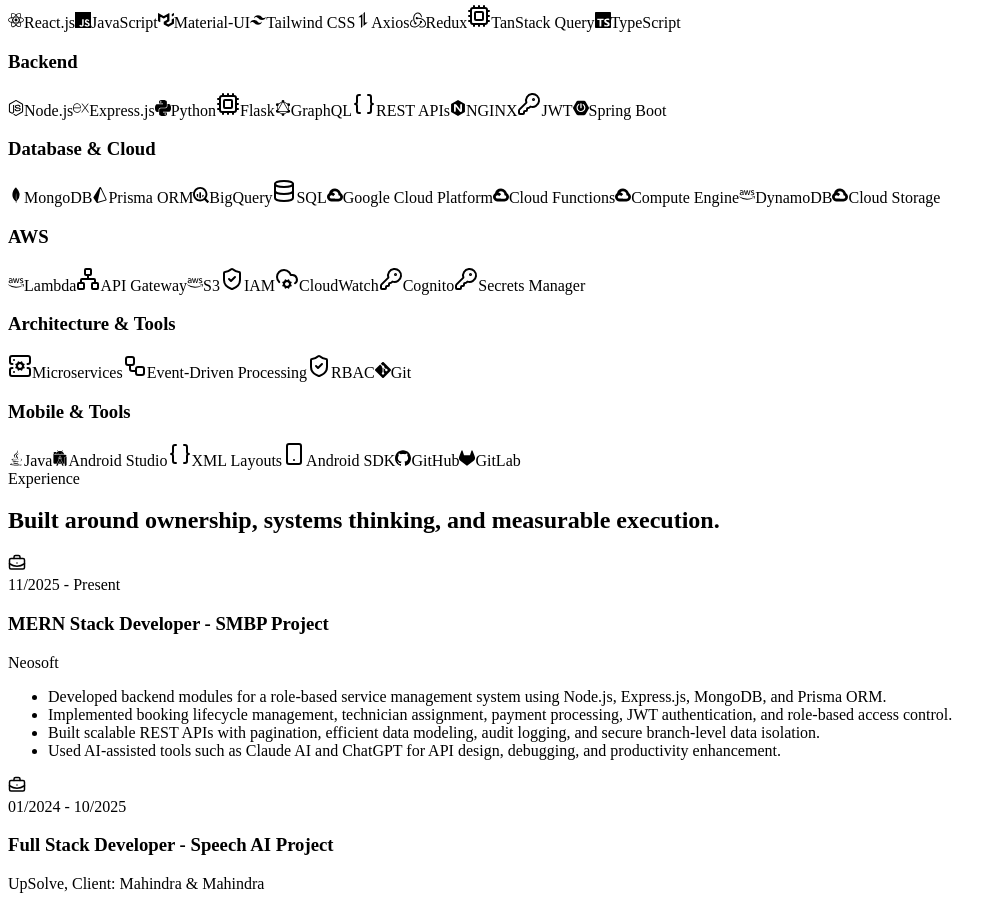
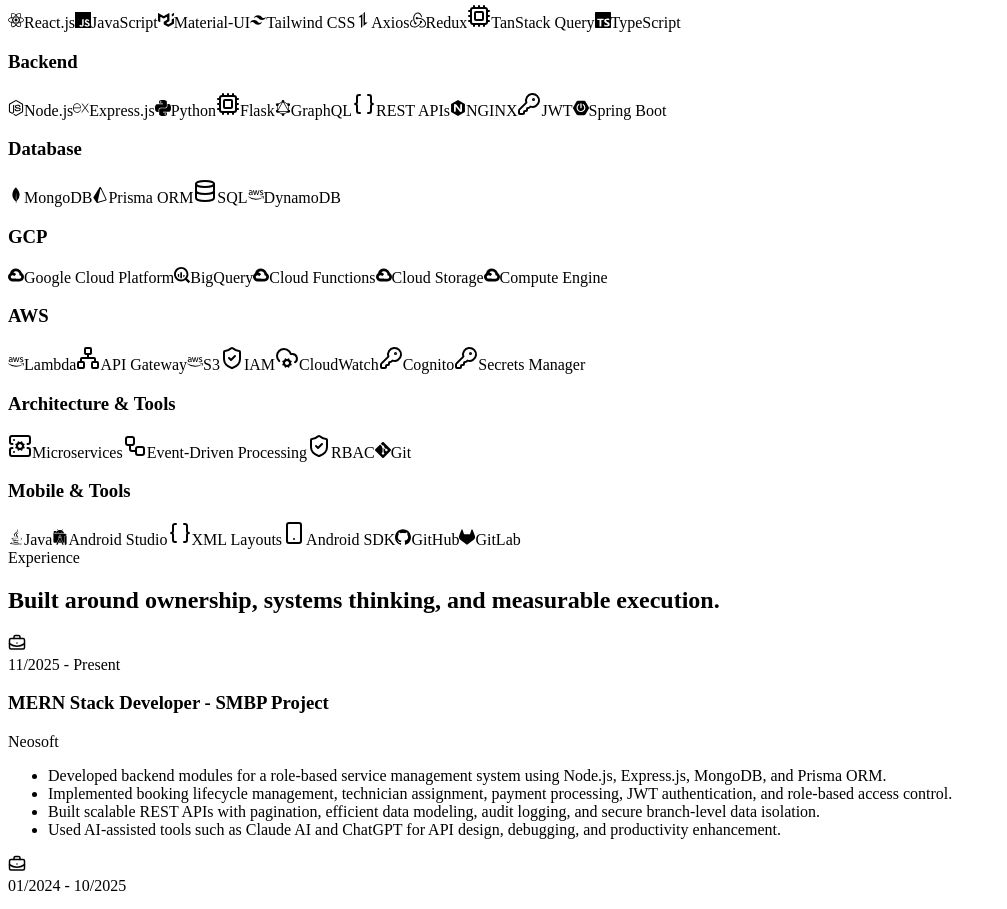
Before and after one commit to LOGAN8MD/portfolio, a React (Vite) app: page / in a window 1280 px wide. Shown: the part 900-1809 px from the top of the page, without its empty margins (0-1007 px from the left). Built offline with nearby package versions, Linux system fonts and the light colour scheme; the HTML template or start-up script is replaced by a standard one.

Commit message:
Separate database and GCP skills

```diff
--- a/src/data/portfolioData.js
+++ b/src/data/portfolioData.js
@@ -44,18 +44,12 @@
       items: ['Node.js', 'Express.js', 'Python', 'Flask', 'GraphQL', 'REST APIs', 'NGINX', 'JWT', 'Spring Boot'],
     },
     {
-      title: 'Database & Cloud',
-      items: [
-        'MongoDB',
-        'Prisma ORM',
-        'BigQuery',
-        'SQL',
-        'Google Cloud Platform',
-        'Cloud Functions',
-        'Compute Engine',
-        'DynamoDB',
-        'Cloud Storage',
-      ],
+      title: 'Database',
+      items: ['MongoDB', 'Prisma ORM', 'SQL', 'DynamoDB'],
+    },
+    {
+      title: 'GCP',
+      items: ['Google Cloud Platform', 'BigQuery', 'Cloud Functions', 'Cloud Storage', 'Compute Engine'],
     },
     {
       title: 'AWS',
```
Also changed, not shown: 2 other files (tests, documents, lock files or other folders).
